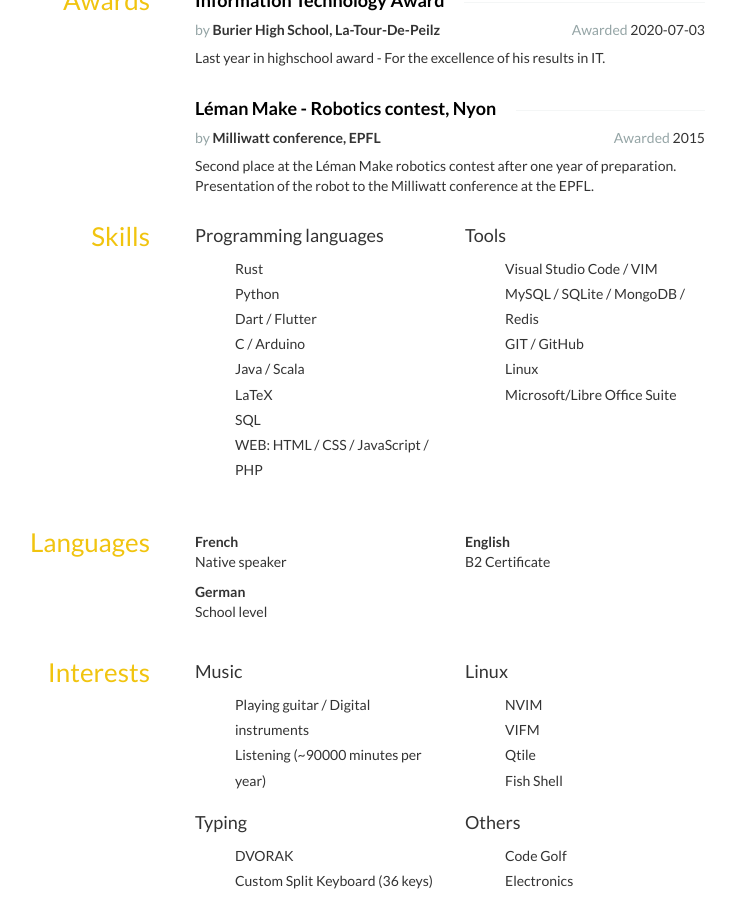
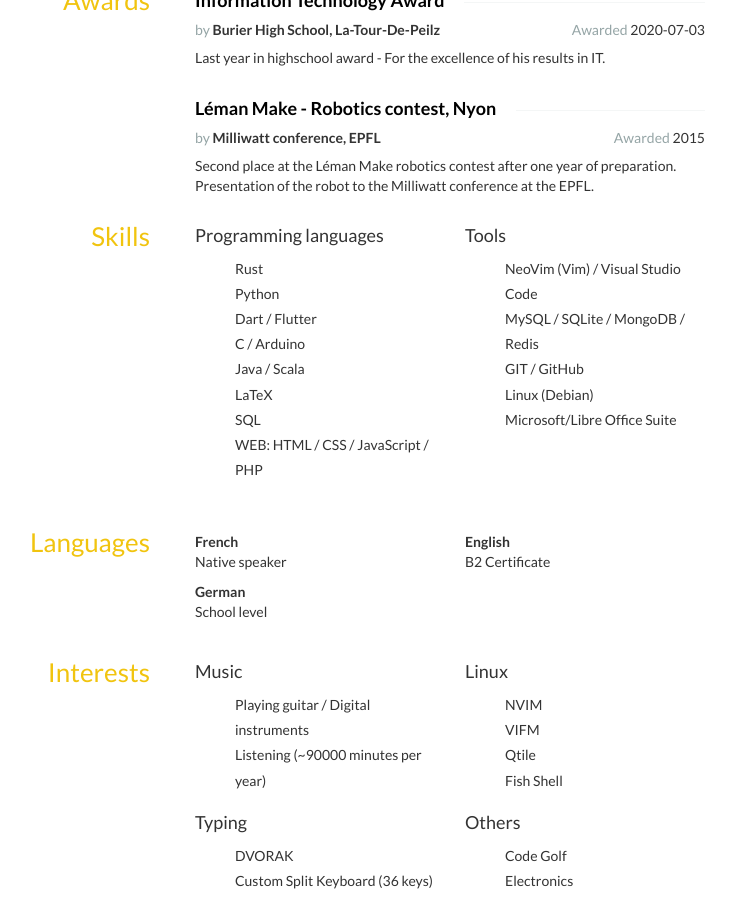
Before and after one commit to gruvw/portfolio, a Jekyll site: the page json_resume.html, which Jekyll copies as it is, in a window 1280 px wide and 900 px high, scrolled down 2429 px. Shown: the whole window, without its empty margins (280-1015 px from the left). Built offline with Jekyll 4.4.1, drawn with Linux system fonts in a browser that asks for light colours; nearby versions of some CDN libraries; a style sheet for code colours, icons or effects is not loaded.

Commit message:
[ci skip] Built json_resume.html

```diff
--- a/json_resume.html
+++ b/json_resume.html
@@ -560,10 +560,10 @@ h4 span:first-child {
 					<h4>Tools</h4>
 				</div>
 				<ul class="keywords">
-					<li>Visual Studio Code / VIM</li>
+					<li>NeoVim (Vim) / Visual Studio Code</li>
 					<li>MySQL / SQLite / MongoDB / Redis</li>
 					<li>GIT / GitHub</li>
-					<li>Linux</li>
+					<li>Linux (Debian)</li>
 					<li>Microsoft/Libre Office Suite</li>
 				</ul>
 			</div>
```
